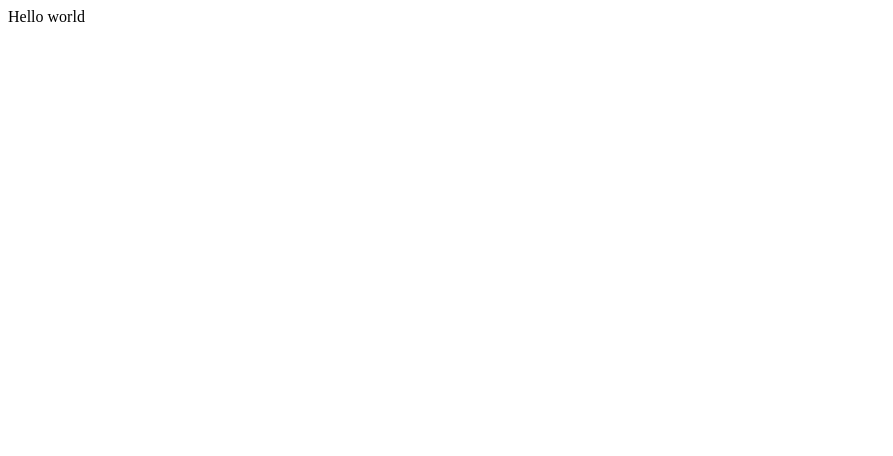
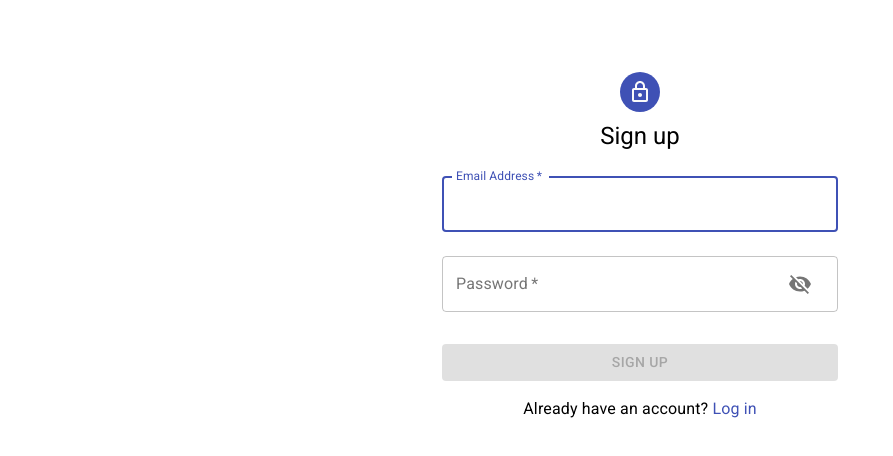
Before and after one commit to ssaha22/student-calendar, a React (Create React App) app in the folder client/: page /signup in a window 1280 px wide. Shown: the top 456 px of the page, without its empty margins (0-893 px from the left). Built offline with nearby package versions, Linux system fonts and the light colour scheme.

Commit message:
Create signup page

```diff
--- a/client/src/components/SignupPage.js
+++ b/client/src/components/SignupPage.js
@@ -1,7 +1,152 @@
-import React from "react";
+import React, { useState } from "react";
+import axios from "axios";
+import { useDispatch } from "react-redux";
+import { login } from "../redux/userSlice";
+import { useHistory } from "react-router-dom";
+import {
+  Avatar,
+  Button,
+  TextField,
+  Link,
+  Grid,
+  Typography,
+  Container,
+  InputAdornment,
+  IconButton,
+} from "@material-ui/core";
+import { LockOutlined, Visibility, VisibilityOff } from "@material-ui/icons";
+import { makeStyles } from "@material-ui/core/styles";
+
+const useStyles = makeStyles((theme) => ({
+  paper: {
+    marginTop: theme.spacing(8),
+    display: "flex",
+    flexDirection: "column",
+    alignItems: "center",
+  },
+  avatar: {
+    margin: theme.spacing(1),
+    backgroundColor: theme.palette.primary.main,
+  },
+  form: {
+    width: "100%",
+    marginTop: theme.spacing(1),
+  },
+  submit: {
+    margin: theme.spacing(3, 0, 2),
+  },
+  errorMessage: {
+    color: "red",
+    textAlign: "center",
+  },
+}));
 
 function SignupPage() {
-  return <div>Hello world</div>;
+  const classes = useStyles();
+  const dispatch = useDispatch();
+  const history = useHistory();
+  const [user, setUser] = useState({ email: "", password: "" });
+  const [error, setError] = useState("");
+  const [showPassword, setShowPassword] = useState(false);
+
+  function handleChange(e) {
+    const { name, value } = e.target;
+    setUser((prevUser) => ({ ...prevUser, [name]: value }));
+  }
+
+  function handleClickShowPassword() {
+    setShowPassword(!showPassword);
+  }
+
+  async function handlSignup(e) {
+    e.preventDefault();
+    try {
+      const res = await axios.post(
+        `${process.env.REACT_APP_API_URL}/register`,
+        user
+      );
+      dispatch(login(res.data));
+      history.push("/schedule");
+    } catch (err) {
+      if (err.response && err.response.status === 400) {
+        setError(err.response.data.message);
+      } else {
+        setError("Error creating account");
+      }
+    }
+  }
+
+  return (
+    <Container component="main" maxWidth="xs">
+      <div className={classes.paper}>
+        <Avatar className={classes.avatar}>
+          <LockOutlined />
+        </Avatar>
+        <Typography component="h1" variant="h5">
+          Sign up
+        </Typography>
+        <form className={classes.form} onSubmit={handlSignup} noValidate>
+          <TextField
+            variant="outlined"
+            margin="normal"
+            required
+            fullWidth
+            id="email"
+            label="Email Address"
+            name="email"
+            autoComplete="email"
+            autoFocus
+            value={user.email}
+            onChange={handleChange}
+          />
+          <TextField
+            variant="outlined"
+            margin="normal"
+            required
+            fullWidth
+            name="password"
+            label="Password"
+            type={showPassword ? "text" : "password"}
+            id="password"
+            autoComplete="current-password"
+            value={user.password}
+            onChange={handleChange}
+            InputProps={{
+              endAdornment: (
+                <InputAdornment position="end">
+                  <IconButton
+                    aria-label="toggle password visibility"
+                    onClick={handleClickShowPassword}
+                  >
+                    {showPassword ? <Visibility /> : <VisibilityOff />}
+                  </IconButton>
+                </InputAdornment>
+              ),
+            }}
+          />
+          <Typography className={classes.errorMessage}>{error}</Typography>
+          <Button
+            type="submit"
+            fullWidth
+            variant="contained"
+            color="primary"
+            className={classes.submit}
+            disabled={!user.email || !user.password}
+          >
+            Sign Up
+          </Button>
+          <Grid justifyContent="center" container>
+            <Grid item>
+              <Typography>
+                Already have an account?&nbsp;
+                <Link href="/login">Log in</Link>
+              </Typography>
+            </Grid>
+          </Grid>
+        </form>
+      </div>
+    </Container>
+  );
 }
 
 export default SignupPage;
```
Also changed, not shown: 1 other file (tests, documents, lock files or other folders).
